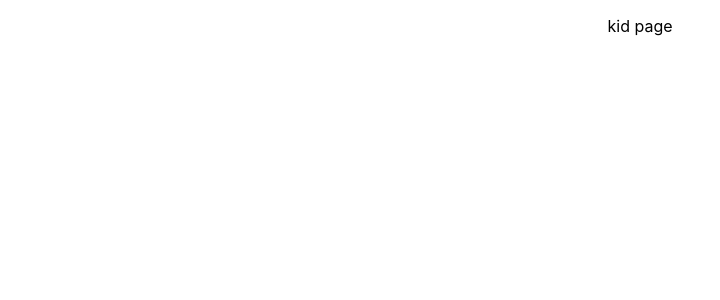
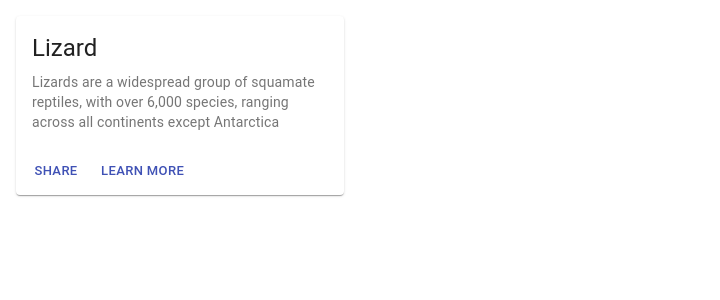
Before and after one commit to hocktoh89/nasa2020, a React (Create React App) app: page /kid in a window 1280 px wide. Shown: the top 300 px of the page, without its empty margins (0-720 px from the left). Built offline with nearby package versions, Linux system fonts and the light colour scheme.

Commit message:
list example

```diff
--- a/src/Kid.js
+++ b/src/Kid.js
@@ -1,9 +1,58 @@
-import React from 'react';
+import React from "react";
+import { makeStyles } from "@material-ui/core/styles";
+import List from "@material-ui/core/List";
+import ListItem from "@material-ui/core/ListItem";
+
+import Card from "@material-ui/core/Card";
+import CardActionArea from "@material-ui/core/CardActionArea";
+import CardActions from "@material-ui/core/CardActions";
+import CardContent from "@material-ui/core/CardContent";
+import CardMedia from "@material-ui/core/CardMedia";
+import Button from "@material-ui/core/Button";
+import Typography from "@material-ui/core/Typography";
+
+const useStyles = makeStyles((theme) => ({
+  root: {
+    width: "100%",
+    maxWidth: 360,
+    backgroundColor: theme.palette.background.paper,
+  },
+}));
 
 function Kid() {
+  const classes = useStyles();
+
   return (
-    <div className="Kid">
-      <p> kid  page </p>
+    <div className={classes.root}>
+      <List component="nav" aria-label="main mailbox folders">
+        <ListItem>
+          <Card>
+            <CardActionArea>
+              <CardMedia
+                image="/static/images/cards/contemplative-reptile.jpg"
+                title="Contemplative Reptile"
+              />
+              <CardContent>
+                <Typography gutterBottom variant="h5" component="h2">
+                  Lizard
+                </Typography>
+                <Typography variant="body2" color="textSecondary" component="p">
+                  Lizards are a widespread group of squamate reptiles, with over
+                  6,000 species, ranging across all continents except Antarctica
+                </Typography>
+              </CardContent>
+            </CardActionArea>
+            <CardActions>
+              <Button size="small" color="primary">
+                Share
+              </Button>
+              <Button size="small" color="primary">
+                Learn More
+              </Button>
+            </CardActions>
+          </Card>
+        </ListItem>
+      </List>
     </div>
   );
 }
```
Also changed, not shown: src/data/kidProjects.js (added).
